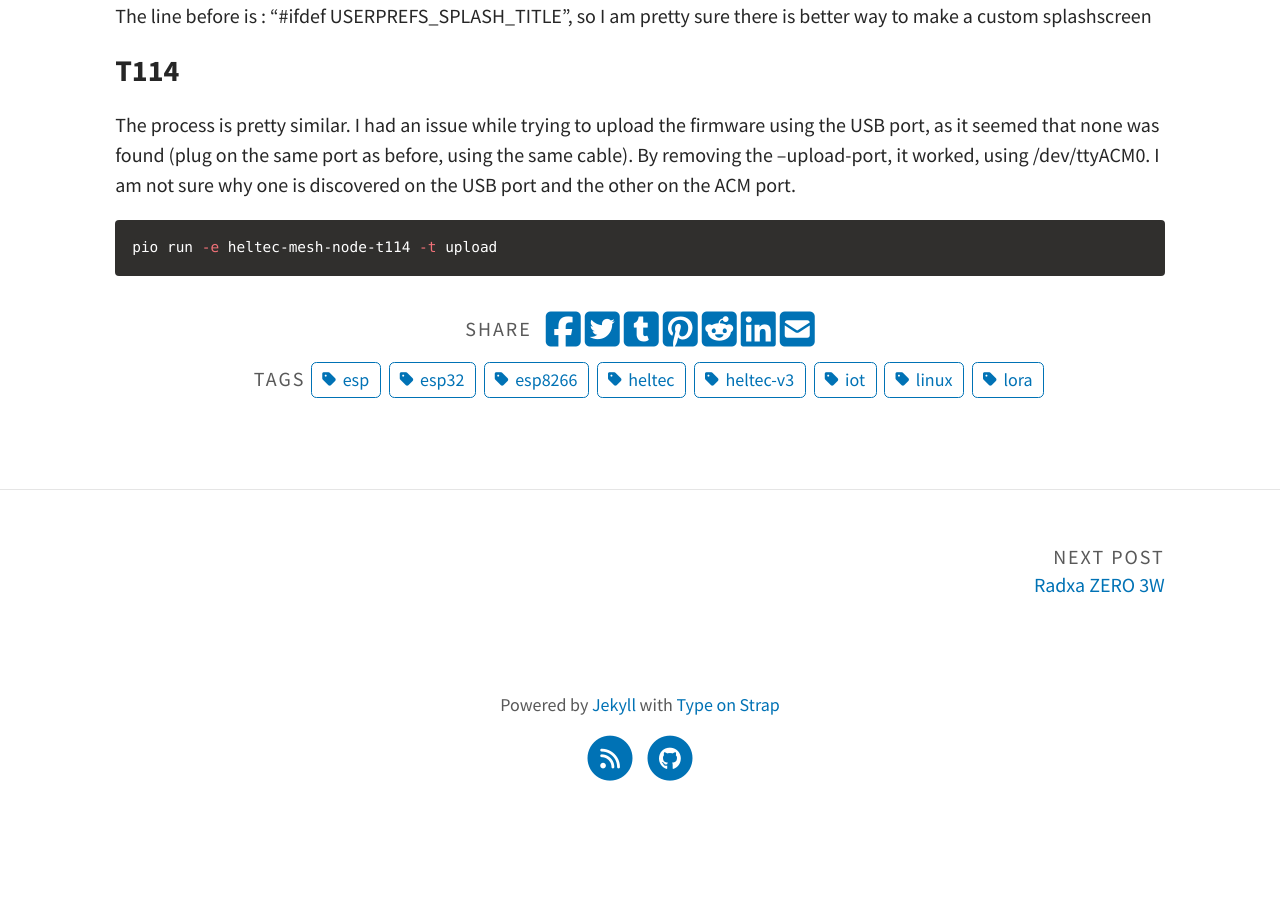
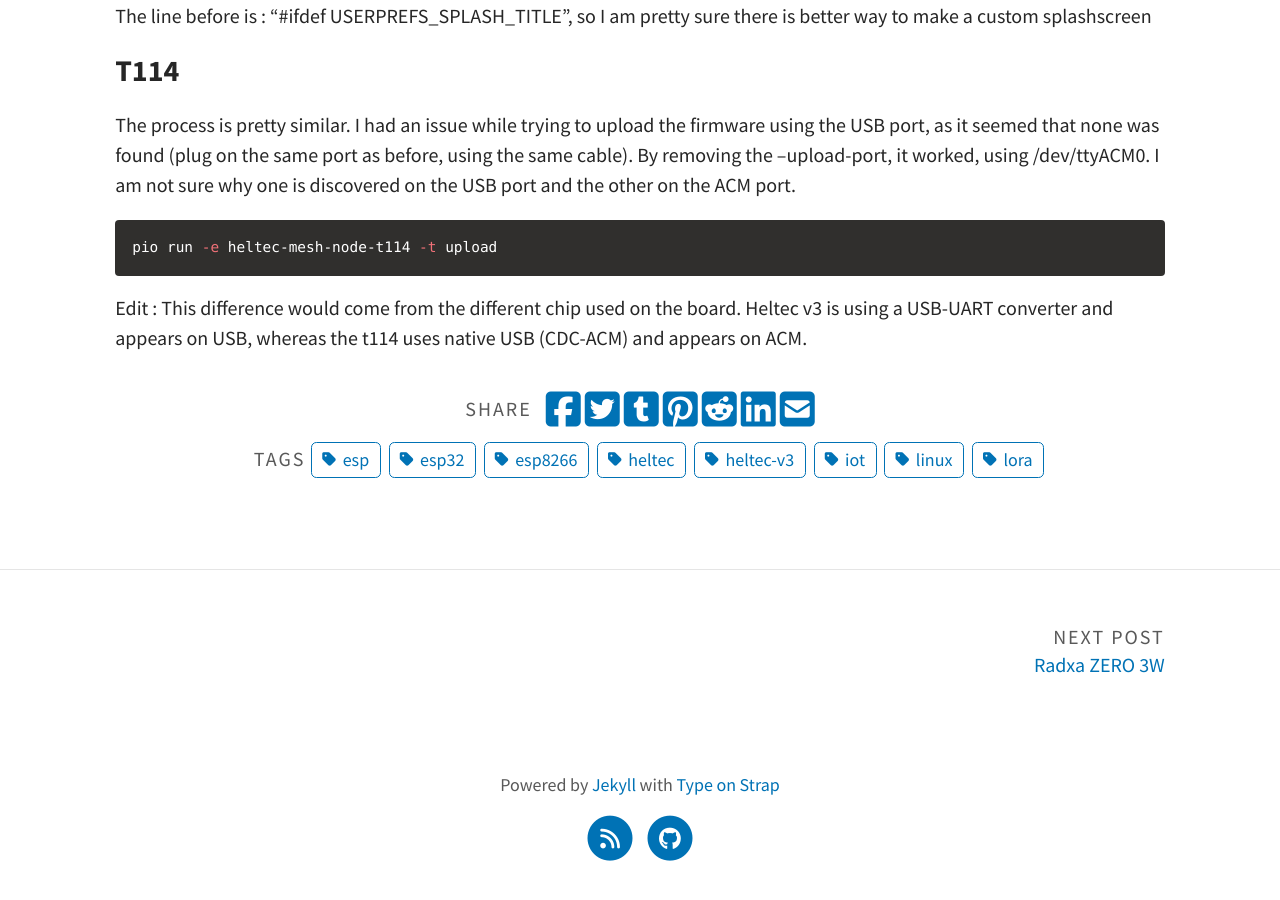
Before and after one commit to cristalcorp/cristalcorp.github.io, a Jekyll site: the page built from _posts/2025-11-25-Esp.md, in a window 1280 px wide and 900 px high, scrolled down 1705 px. Built offline with Jekyll 4.4.1, drawn with Linux system fonts in a browser that asks for light colours; a script that is not in the unit is left out; before the commit the page ends 2525 px from its top, so only the background shows below that.

Commit message:
ESP t114

````diff
--- a/_posts/2025-11-25-Esp.md
+++ b/_posts/2025-11-25-Esp.md
@@ -67,3 +67,4 @@ The process is pretty similar. I had an issue while trying to upload the firmwar
 ```bash
 pio run -e heltec-mesh-node-t114 -t upload
 ```
+Edit : This difference would come from the different chip used on the board. Heltec v3 is using a USB-UART converter and appears on USB, whereas the t114 uses native USB (CDC-ACM) and appears on ACM.
````
